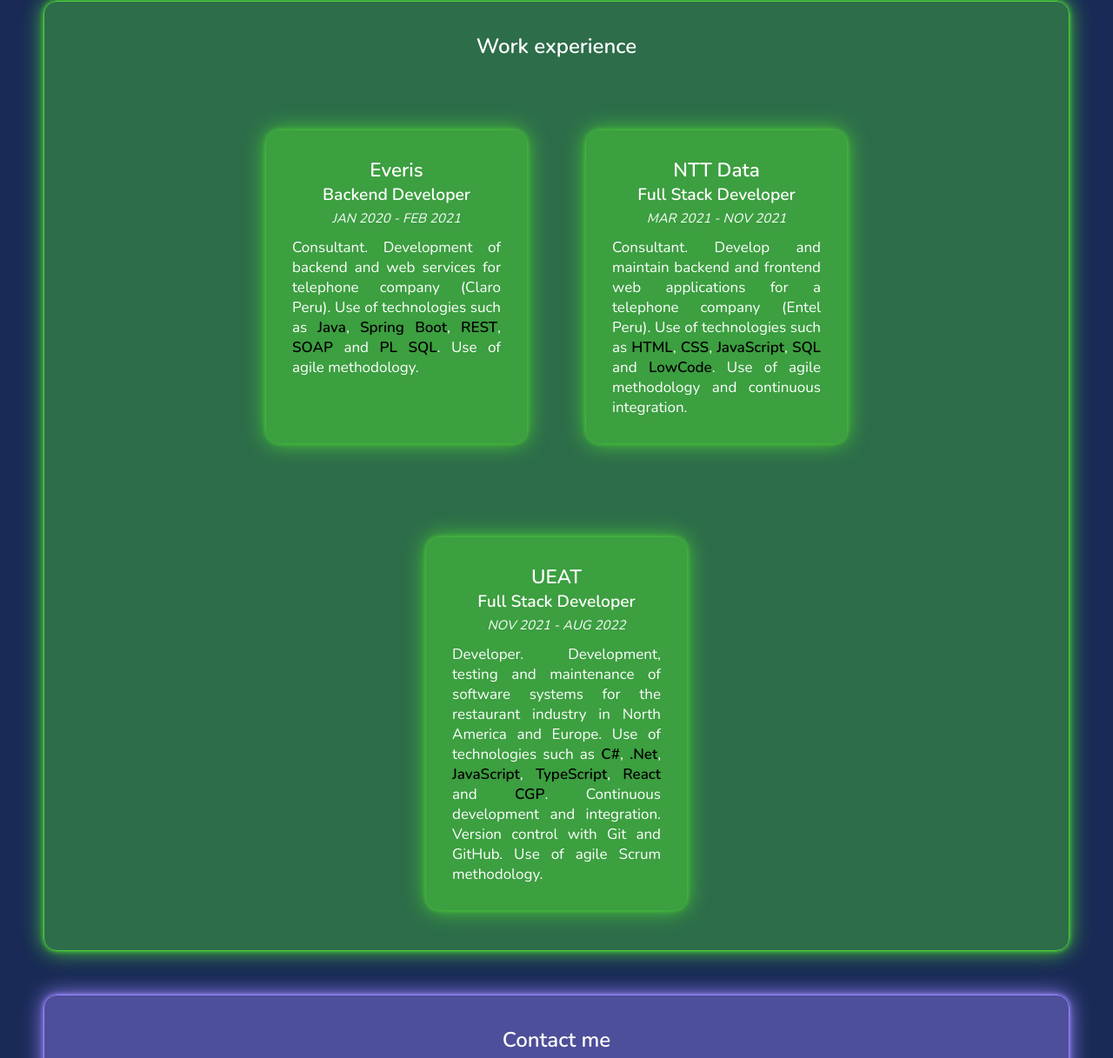
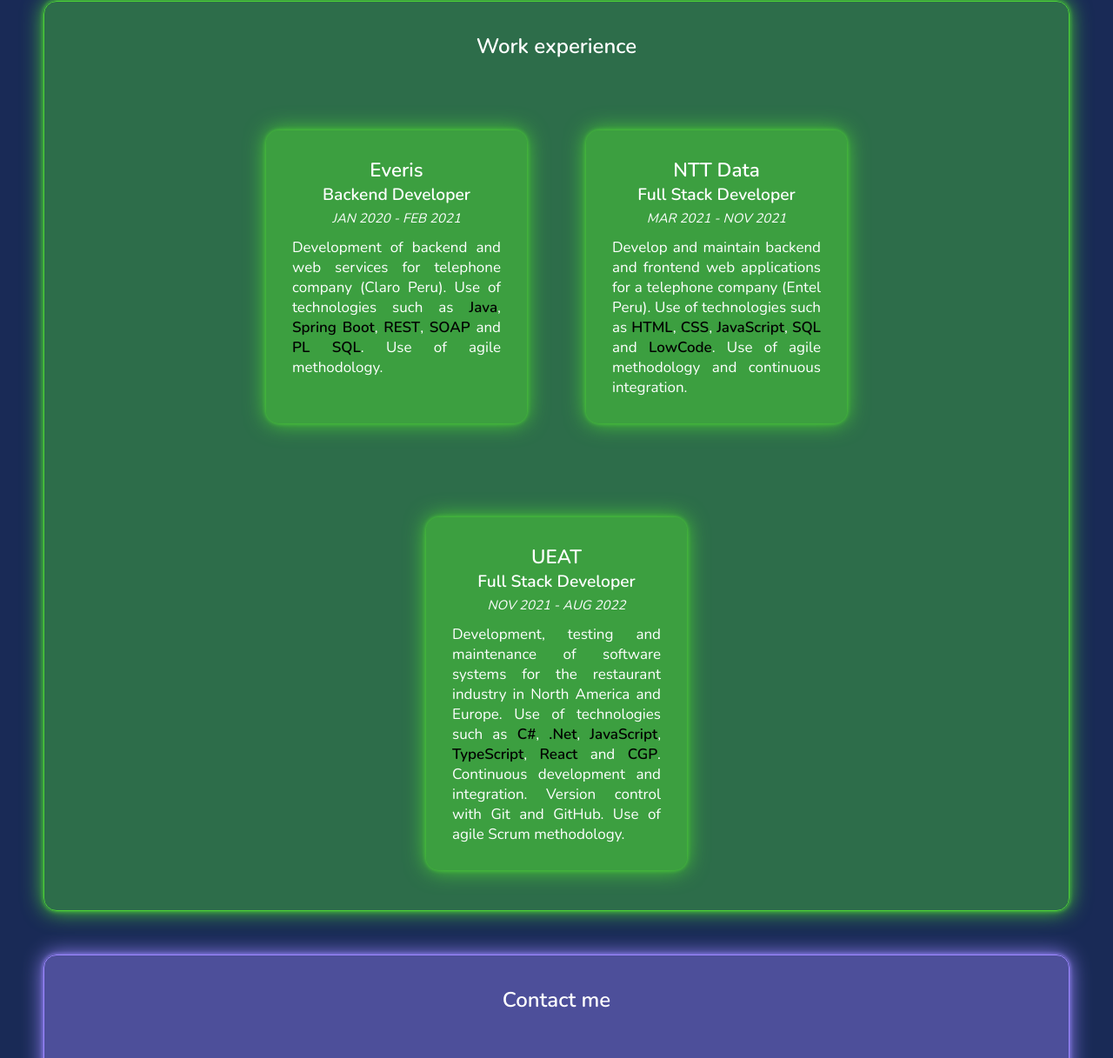
Before and after one commit to rafalazar/rafalazar.github.io, a website: page index.html in a window 1280 px wide. Shown: the part 1487-2704 px from the top of the page at 87% size. Drawn offline with nearby package versions, Linux system fonts and the light colour scheme; grey boxes are pictures that could not be loaded.

Commit message:
feat: remove unnecessary info of the experiences

```diff
--- a/index.html
+++ b/index.html
@@ -187,8 +187,8 @@
             <h4>Backend Developer</h4>
             <span class="project__info_date">JAN 2020 - FEB 2021</span>
             <p>
-              Consultant. Development of backend and web services for telephone
-              company (Claro Peru). Use of technologies such as
+              Development of backend and web services for telephone company
+              (Claro Peru). Use of technologies such as
               <strong>Java</strong>, <strong>Spring Boot</strong>,
               <strong>REST</strong>, <strong>SOAP</strong> and
               <strong>PL SQL</strong>. Use of agile methodology.
@@ -202,9 +202,9 @@
             <h4>Full Stack Developer</h4>
             <span class="project__info_date">MAR 2021 - NOV 2021</span>
             <p>
-              Consultant. Develop and maintain backend and frontend web
-              applications for a telephone company (Entel Peru). Use of
-              technologies such as <strong>HTML</strong>, <strong>CSS</strong>,
+              Develop and maintain backend and frontend web applications for a
+              telephone company (Entel Peru). Use of technologies such as
+              <strong>HTML</strong>, <strong>CSS</strong>,
               <strong>JavaScript</strong>, <strong>SQL</strong> and
               <strong>LowCode</strong>. Use of agile methodology and continuous
               integration.
@@ -218,14 +218,13 @@
             <h4>Full Stack Developer</h4>
             <span class="project__info_date">NOV 2021 - AUG 2022</span>
             <p>
-              Developer. Development, testing and maintenance of software
-              systems for the restaurant industry in North America and Europe.
-              Use of technologies such as <strong>C#</strong>,
-              <strong>.Net</strong>, <strong>JavaScript</strong>,
-              <strong>TypeScript</strong>, <strong>React</strong> and
-              <strong>CGP</strong>. Continuous development and integration.
-              Version control with Git and GitHub. Use of agile Scrum
-              methodology.
+              Development, testing and maintenance of software systems for the
+              restaurant industry in North America and Europe. Use of
+              technologies such as <strong>C#</strong>, <strong>.Net</strong>,
+              <strong>JavaScript</strong>, <strong>TypeScript</strong>,
+              <strong>React</strong> and <strong>CGP</strong>. Continuous
+              development and integration. Version control with Git and GitHub.
+              Use of agile Scrum methodology.
             </p>
           </div>
         </div>
```
